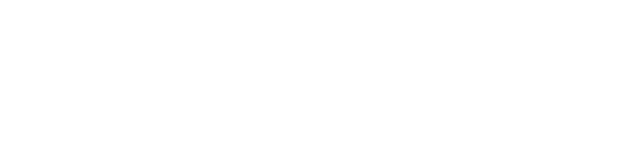
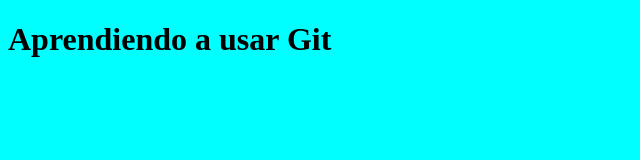
Before and after one commit to Parababire/CursoGit, a plain HTML site: page index.html in a window 1280 px wide. Shown: the whole page, without its empty margins (0-640 px from the left). Drawn offline with Linux system fonts and the light colour scheme.

Commit message:
Cambio de estilo y agregado de título

```diff
--- /dev/null
+++ b/CSS/estilos.css
@@ -0,0 +1,3 @@
+body{
+    background-color: aqua;
+}
--- a/index.html
+++ b/index.html
@@ -4,9 +4,10 @@
     <meta charset="UTF-8">
     <meta http-equiv="X-UA-Compatible" content="IE=edge">
     <meta name="viewport" content="width=device-width, initial-scale=1.0">
+    <link rel="stylesheet" href="css/estilos.css" type="text/css">
     <title>Document</title>
 </head>
 <body>
-
+    <h1>Aprendiendo a usar Git</h1>
 </body>
 </html>
```
Also changed, not shown: JS/code.js (added).
